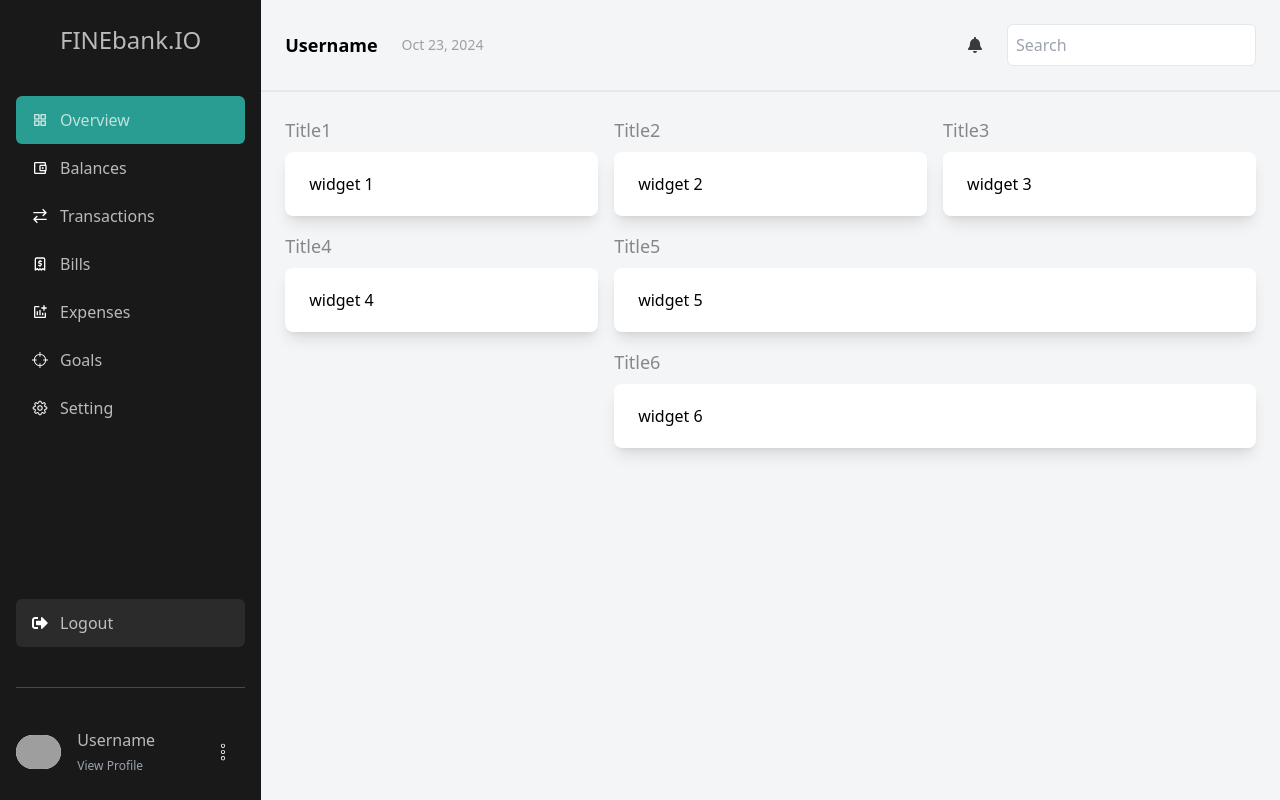
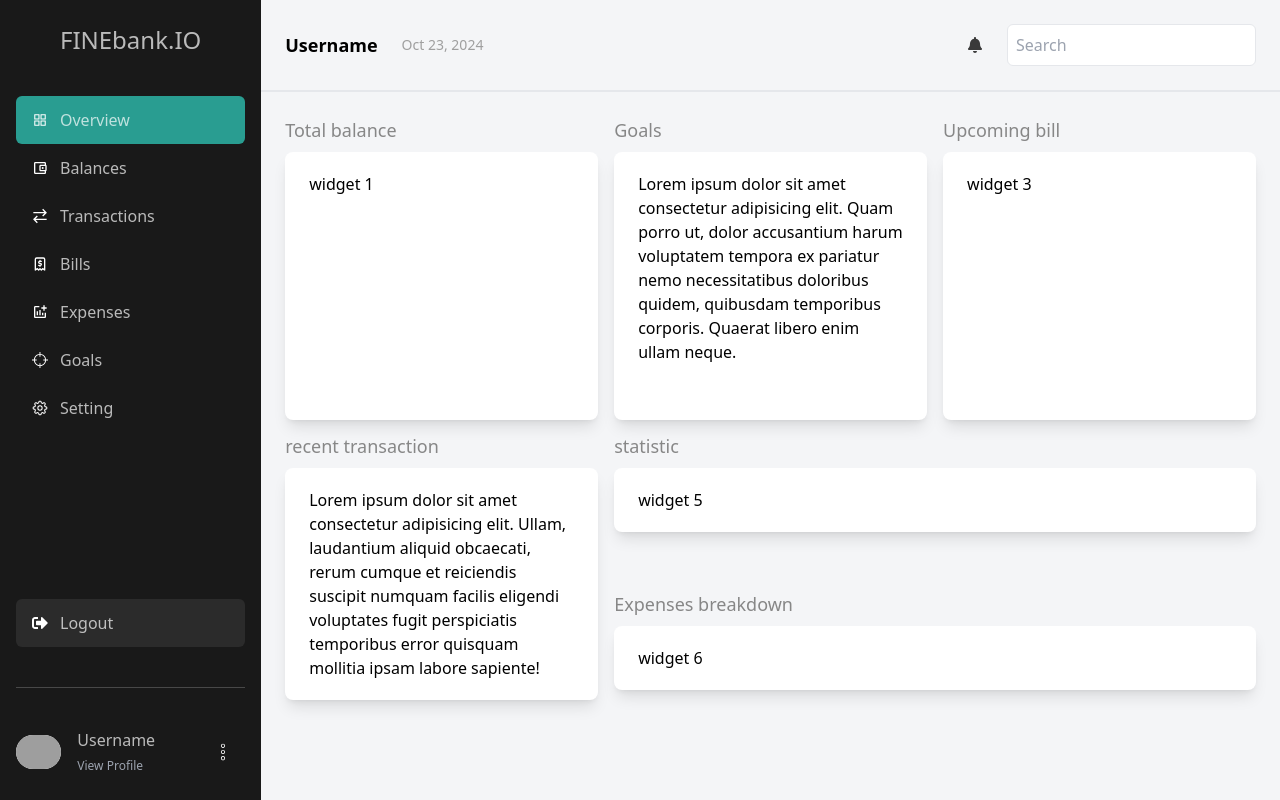
Before and after one commit to ryokf/admin-ui, a React (Vite) app: page / in a window 1280 px wide. Built offline with nearby package versions, Linux system fonts and the light colour scheme; grey boxes are pictures that could not be loaded.

Commit message:
✨feature: uts

```diff
--- /dev/null
+++ b/src/components/elements/Card/index.jsx
@@ -0,0 +1,11 @@
+/* eslint-disable react/prop-types */
+const Card = ({title, desc}) => {
+    return (
+        <div className="lg:col-span-2">
+            <div className="text-lg text-gray-02 mb-2">{title}</div>
+            <div className="bg-white rounded-lg px-6 py-5 shadow-lg">{desc}</div>
+        </div>
+    )
+}
+
+export default Card
--- /dev/null
+++ b/src/components/fragments/Header.jsx
@@ -0,0 +1,18 @@
+import { FaBell } from 'react-icons/fa'
+
+const Header = () => {
+    return (
+        <header className="border-b-2 p-4 lg:p-6 flex items-center justify-between">
+            <div className="flex items-center">
+                <div className="font-bold text-lg">Username</div>
+                <div className="ml-4 text-gray-03 text-sm lg:ml-6">Oct 23, 2024</div>
+            </div>
+            <div className="flex items-center">
+                <FaBell style={{ color: "#3A3A3A" }} />
+                <input className="ml-4 lg:ml-6 p-2 border rounded-md" type="text" placeholder="Search" />
+            </div>
+        </header>
+    )
+}
+
+export default Header
--- /dev/null
+++ b/src/components/fragments/Navbar.jsx
@@ -0,0 +1,64 @@
+import { AiOutlineAppstore } from 'react-icons/ai';
+import { CiMenuKebab } from 'react-icons/ci';
+import { FaSignOutAlt } from 'react-icons/fa';
+import { GoGear } from 'react-icons/go';
+import { GrTransaction } from 'react-icons/gr';
+import { MdOutlineAccountBalanceWallet, MdOutlineAddchart } from 'react-icons/md';
+import { TbReceipt2 } from 'react-icons/tb';
+import { TfiTarget } from 'react-icons/tfi';
+import { Link } from 'react-router-dom';
+
+const Navbar = () => {
+    const menuItems = [
+        { icon: AiOutlineAppstore, name: "Overview", link: "/" },
+        { icon: MdOutlineAccountBalanceWallet, name: "Balances", link: "/balances" },
+        { icon: GrTransaction, name: "Transactions", link: "/transactions" },
+        { icon: TbReceipt2, name: "Bills", link: "/bills" },
+        { icon: MdOutlineAddchart, name: "Expenses", link: "/expenses" },
+        { icon: TfiTarget, name: "Goals", link: "/goals" },
+        { icon: GoGear, name: "Setting", link: "/setting" },
+    ];
+    return (
+        <nav className="bg-defaultBlack text-special-bg2 w-20 h-screen px-4 py-6 flex flex-col justify-between lg:w-80">
+            <div className="flex-col items-start w-full">
+                <div className="flex justify-center items-center w-full text-center text-2xl mb-10">FINEbank.IO</div>
+                {
+                    menuItems.map((menuItem, index) => {
+                        return (
+                            <Link to={menuItem.link} key={index} className={`block px-4 py-3 rounded-md w-full ${ window.location.pathname === menuItem.link ? "bg-primary !hover:bg-primary" : "" }`}>
+                                <div className="flex items-center">
+                                    <menuItem.icon style={{ color: "#FFFFFF" }} />
+                                    <span className="ml-3 hidden lg:block">{menuItem.name}</span>
+                                </div>
+                            </Link>
+                        );
+                    })
+                }
+            </div>
+            <div>
+                <div className="bg-special-bg3 px-4 py-3 rounded-md w-full cursor-pointer">
+                    <div className="flex items-center">
+                        <FaSignOutAlt style={{ color: "#FFFFFF" }} />
+                        <span className="ml-3 hidden lg:block">Logout</span>
+                    </div>
+                </div>
+                <div className="border-b my-10 border-b-special-bg"></div>
+                <div className="grid grid-cols-4 gap-4">
+                    <div className="flex items-center justify-center">
+                        <img src="https://img.icons8.com/color/48/000000/user.png" className="w-14 rounded-full overflow-hidden bg-white" alt="" />
+                    </div>
+                    <div className="hidden lg:block col-span-2">
+                        Username
+                        <br />
+                        <span className="text-xs text-gray-400">View Profile</span>
+                    </div>
+                    <div className="flex justify-center items-center">
+                        <CiMenuKebab style={{ color: "#FFFFFF" }} className="hidden lg:block " size={20} />
+                    </div>
+                </div>
+            </div>
+        </nav>
+    )
+}
+
+export default Navbar
--- a/src/pages/DashboardPage.jsx
+++ b/src/pages/DashboardPage.jsx
@@ -4,30 +4,29 @@ const DashboardPage = () => {
     return (
         <MainLayout>
             <div className="w-full">
-            <main className="px-4 py-4 lg:px-6 lg:py-6 grid gap-4 grid-cols-1 md:grid-cols-2 lg:grid-cols-3">
-                    <div>
-                        <div className="text-lg text-gray-02 mb-2">Title1</div>
-                        <div className="bg-white rounded-lg px-6 py-5 shadow-lg">widget 1</div>
+            <main className="px-4 py-4 lg:px-6 gap-y-12 lg:py-6 grid gap-4 grid-cols-1 md:grid-cols-2 lg:grid-cols-3">
+                    <div className="h-full">
+                        <div className="text-lg text-gray-02 mb-2">Total balance</div>
+                        <div className="bg-white rounded-lg px-6 py-5 shadow-lg h-full">widget 1</div>
                     </div>
-                    <div>
-                        <div className="text-lg text-gray-02 mb-2">Title2</div>
-                        <div className="bg-white rounded-lg px-6 py-5 shadow-lg">widget 2</div>
+                    <div className="h-full">
+                        <div className="text-lg text-gray-02 mb-2">Goals</div>
+                        <div className="bg-white rounded-lg px-6 py-5 shadow-lg h-full">Lorem ipsum dolor sit amet consectetur adipisicing elit. Quam porro ut, dolor accusantium harum voluptatem tempora ex pariatur nemo necessitatibus doloribus quidem, quibusdam temporibus corporis. Quaerat libero enim ullam neque.</div>
                     </div>
-                    <div>
-                        <div className="text-lg text-gray-02 mb-2">Title3</div>
-                        <div className="bg-white rounded-lg px-6 py-5 shadow-lg">widget 3</div>
+                    <div className="h-full">
+                        <div className="text-lg text-gray-02 mb-2">Upcoming bill</div>
+                        <div className="bg-white rounded-lg px-6 py-5 shadow-lg h-full">widget 3</div>
                     </div>
-                    <div>
-                        <div className="text-lg text-gray-02 mb-2">Title4</div>
-                        <div className="bg-white rounded-lg px-6 py-5 shadow-lg">widget 4</div>
+                    <div className="lg:row-span-2">
+                        <div className="text-lg text-gray-02 mb-2">recent transaction</div>
+                        <div className="bg-white rounded-lg px-6 py-5 shadow-lg">Lorem ipsum dolor sit amet consectetur adipisicing elit. Ullam, laudantium aliquid obcaecati, rerum cumque et reiciendis suscipit numquam facilis eligendi voluptates fugit perspiciatis temporibus error quisquam mollitia ipsam labore sapiente!</div>
                     </div>
                     <div className="lg:col-span-2">
-                        <div className="text-lg text-gray-02 mb-2">Title5</div>
+                        <div className="text-lg text-gray-02 mb-2">statistic</div>
                         <div className="bg-white rounded-lg px-6 py-5 shadow-lg">widget 5</div>
                     </div>
-                    <div className="hidden lg:block"></div>
                     <div className="lg:col-span-2">
-                        <div className="text-lg text-gray-02 mb-2">Title6</div>
+                        <div className="text-lg text-gray-02 mb-2">Expenses breakdown</div>
                         <div className="bg-white rounded-lg px-6 py-5 shadow-lg">widget 6</div>
                     </div>
                 </main>
--- a/src/pages/GoalPage.jsx
+++ b/src/pages/GoalPage.jsx
@@ -4,27 +4,26 @@ const GoalPage = () => {
     return (
         <MainLayout>
             <div className="w-full">
-                <div className="px-10">
+                <div className="px-4 lg:px-10">
                     <h1 className="text-xl my-6 text-gray-400">Goals</h1>
-                    <div className="grid grid-cols-3 gap-8 h-fit">
+                    <div className="grid grid-cols-1 md:grid-cols-3 gap-4 lg:gap-8 h-fit">
                         <div className="col-span-1 h-40 bg-white shadow-lg rounded-lg"></div>
-                        <div className="col-span-2 h-40 bg-white shadow-lg rounded-lg p-4">
+                        <div className="col-span-1 md:col-span-2 h-40 bg-white shadow-lg rounded-lg p-4">
                             Lorem ipsum dolor sit amet, consectetur adipisicing elit. Quasi accusamus veniam quibusdam dignissimos debitis obcaecati laborum explicabo vero optio omnis? Illo repudiandae repellendus nemo corrupti minus odio esse iusto voluptatem!
                         </div>
                     </div>
                 </div>
-                <div className="px-10">
+                <div className="px-4 lg:px-10">
                     <h1 className="text-xl my-6 text-gray-400">Expenses by Category</h1>
-                    <div className="grid grid-cols-3 gap-8 h-fit">
+                    <div className="grid grid-cols-1 md:grid-cols-3 gap-4 lg:gap-8 h-fit">
                         <div className="col-span-1 h-40 bg-white shadow-lg rounded-lg"></div>
-                        <div className="col-span-1 h-40 bg-white shadow-lg rounded-lg p-4">
+                        <div className="col-span-1 h-40 bg-white shadow-lg rounded-lg p-4 overflow-scroll">
                             Lorem ipsum dolor sit amet, consectetur adipisicing elit. Quasi accusamus veniam quibusdam dignissimos debitis obcaecati laborum explicabo vero optio omnis? Illo repudiandae repellendus nemo corrupti minus odio esse iusto voluptatem!
                         </div>
                         <div className="col-span-1 h-40 bg-white shadow-lg rounded-lg"></div>
-                        <div className="col-span-1 h-40 bg-white shadow-lg rounded-lg p-4">
-                        </div>
+                        <div className="col-span-1 h-40 bg-white shadow-lg rounded-lg p-4"></div>
                         <div className="col-span-1 h-40 bg-white shadow-lg rounded-lg"></div>
-                        <div className="col-span-1 h-40 bg-white shadow-lg rounded-lg p-4">
+                        <div className="col-span-1 h-40 bg-white shadow-lg rounded-lg p-4 overflow-scroll">
                             Lorem ipsum dolor sit amet, consectetur adipisicing elit. Quasi accusamus veniam quibusdam dignissimos debitis obcaecati laborum explicabo vero optio omnis? Illo repudiandae repellendus nemo corrupti minus odio esse iusto voluptatem!
                         </div>
                     </div>
```
Also changed, not shown: src/components/layouts/MainLayouts.jsx (+6 -71 lines).
